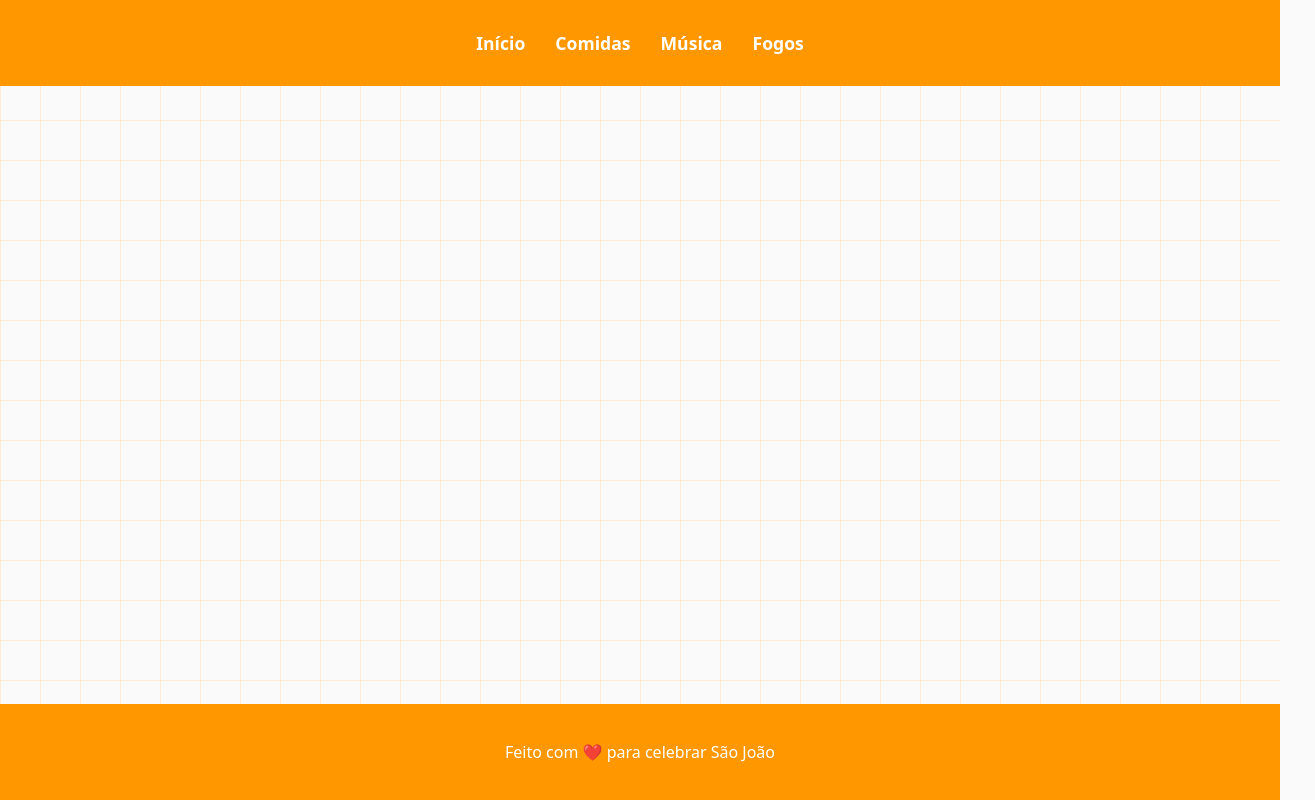
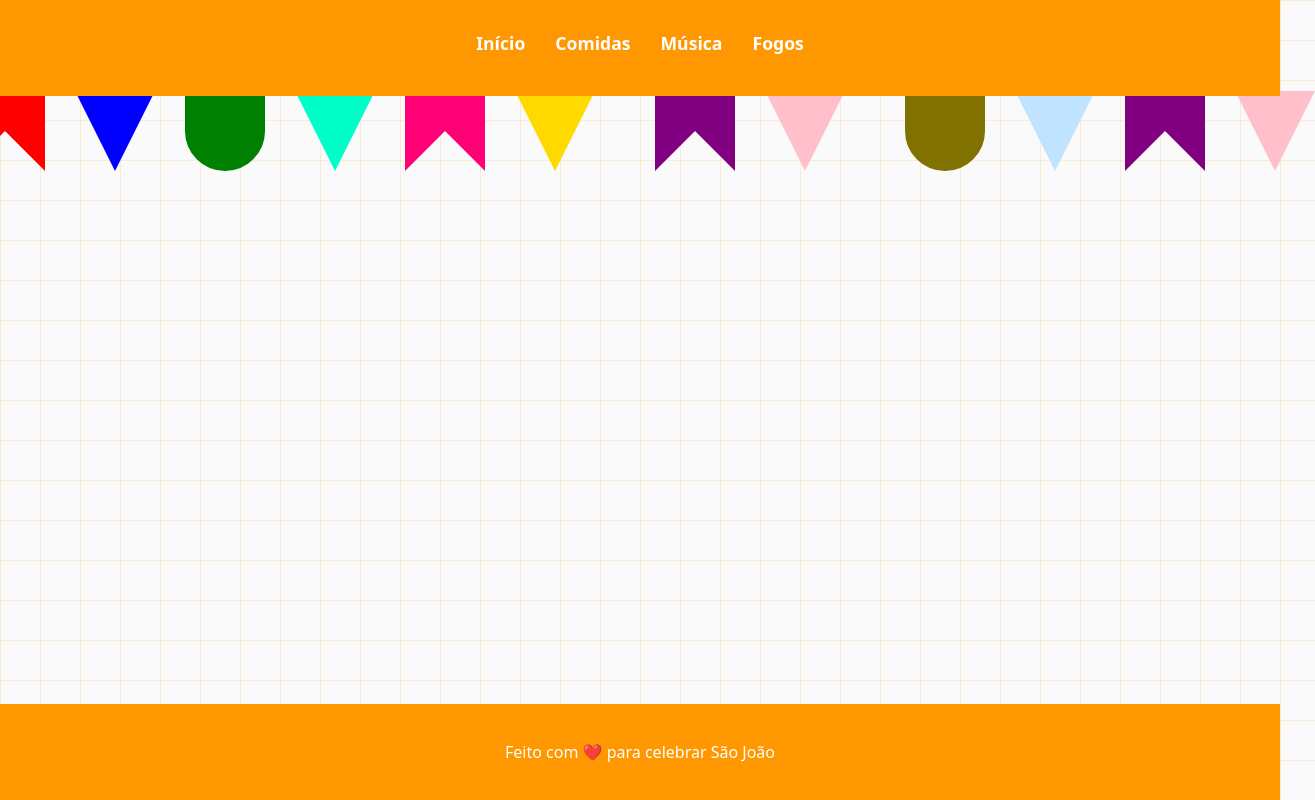
Before and after one commit to karolynne-freire/juninabyte, a React (Vite) app in the folder front/: page / in a window 1280 px wide. Shown: the whole page, 1315 px wide, since content can reach past the window. Built offline with nearby package versions, Linux system fonts and the light colour scheme.

Commit message:
incluindo bandeirinhas e animação

```diff
--- a/front/src/app.jsx
+++ b/front/src/app.jsx
@@ -1,12 +1,14 @@
 import React from 'react';
 import { Navbar } from './components/Navbar/Navbar';
 import { Footer } from './components/Footer/Footer';
+import { Bandeirinhas } from './components/Bandeirinhas/Bandeirinhas';
 
 
 export function App() {
   return (
     <>
       <Navbar />
+      <Bandeirinhas />
       <Footer />
     </>
   );
--- /dev/null
+++ b/front/src/components/Bandeirinhas/Bandeirinhas.css
@@ -0,0 +1,111 @@
+.bandeirinhas {
+    display: flex;
+    justify-content: center;
+    align-items: flex-start;
+    position: relative;
+    padding: 40px 0;
+  }
+  .bandeirinhas::before {
+    content: '';
+    position: absolute;
+    top: 30px;
+    left: 0;
+    right: 0;
+    height: 10px;
+    background-color: #ff9800;
+    margin-top: -30px;
+    z-index: 2;
+  }
+  .app .bandeirinha {
+    border: solid;
+    margin: 0 15px;
+    margin-top: -35px;
+
+  }
+  .app .bandeirinha.b1 {
+    border-width: 40px 40px;
+    border-bottom-color: transparent;
+  }
+  .app .bandeirinha.b2 {
+    border-style: solid;
+    border-width: 80px 40px 0px 40px;
+    border-left-color: transparent;
+    border-right-color: transparent;
+  }
+  .app .bandeirinha.b3 {
+    border-width: 40px;
+    border-radius: 0 0 50% 50%;
+  }
+  .app .bandeirinha.b4 {
+    border-style: solid;
+    border-width: 40px 0;
+  }
+
+
+  .triangulo {
+    box-sizing: border-box;
+    width: 0;
+    height: 0;
+    border: solid;
+  }
+  .triangulo.top {
+    color: red;
+    border-left-color: transparent;
+    border-right-color: transparent;
+    border-bottom-width: 60px;
+    border-left-width: 30px;
+    border-right-width: 30px;
+  }
+  .triangulo.top::after {
+    content: '';
+    display: block;
+    border: solid;
+    color: goldenrod;
+    margin-left: -30px;
+    border-bottom-width: 60px;
+    border-left-width: 30px;
+    border-right-width: 30px;
+    border-left-color: transparent;
+    border-right-color: transparent;
+  }
+  .triangulo.bottom {
+    color: blue;
+    border-left-color: transparent;
+    border-right-color: transparent;
+    border-top-width: 60px;
+    border-left-width: 30px;
+    border-right-width: 30px;
+  }
+  .triangulo.bottom::after {
+    content: '';
+    display: block;
+    border: solid;
+    color: green;
+    margin-left: -30px;
+    border-top-width: 60px;
+    border-left-width: 30px;
+    border-right-width: 30px;
+    border-left-color: transparent;
+    border-right-color: transparent;
+    border-bottom-color: transparent;
+    margin-top: -60px;
+  }
+
+@keyframes balancar {
+    0%, 100% {
+      transform: rotate(0deg);
+    }
+    25% {
+      transform: rotate(3deg);
+    }
+    75% {
+      transform: rotate(-3deg);
+    }
+  }
+
+  .app .bandeirinha,
+  .triangulo.top,
+  .triangulo.bottom {
+    transform-origin: top center;
+    animation: balancar 2s ease-in-out infinite;
+  }
--- /dev/null
+++ b/front/src/components/Bandeirinhas/Bandeirinhas.jsx
@@ -0,0 +1,46 @@
+import React from 'react';
+import './Bandeirinhas.css'
+
+function Bandeirinha({ tipo, color }) {
+  return (
+    <div
+      className={`bandeirinha ${tipo}`}
+      style={{ color }}
+    ></div>
+  );
+}
+
+function Balão() {
+  return (
+    <div className="teste">
+      <div className="triangulo top"></div>
+      <div className="triangulo bottom"></div>
+    </div>
+  );
+}
+
+export function Bandeirinhas() {
+  return (
+    <div className="app">
+      <div className="bandeirinhas">
+        <Bandeirinha tipo="b1" color="red" />
+        <Bandeirinha tipo="b2" color="blue" />
+        <Bandeirinha tipo="b3" color="green" />
+        <Bandeirinha tipo="b2" color="rgb(0, 255, 200)" />
+        <Bandeirinha tipo="b1" color="rgb(255, 0, 119)" />
+        <Bandeirinha tipo="b2" color="rgb(255, 217, 0)" />
+
+        {/* <Balão /> */}
+
+        <Bandeirinha tipo="b4" color="goldenrod" />
+        <Bandeirinha tipo="b1" color="purple" />
+        <Bandeirinha tipo="b2" color="pink" />
+        <Bandeirinha tipo="b4" color="rgb(218, 91, 32)" />
+        <Bandeirinha tipo="b3" color="rgb(128, 113, 0)" />
+        <Bandeirinha tipo="b2" color="rgb(192, 228, 255)" />
+        <Bandeirinha tipo="b1" color="purple" />
+        <Bandeirinha tipo="b2" color="pink" />
+      </div>
+    </div>
+  );
+}
```
